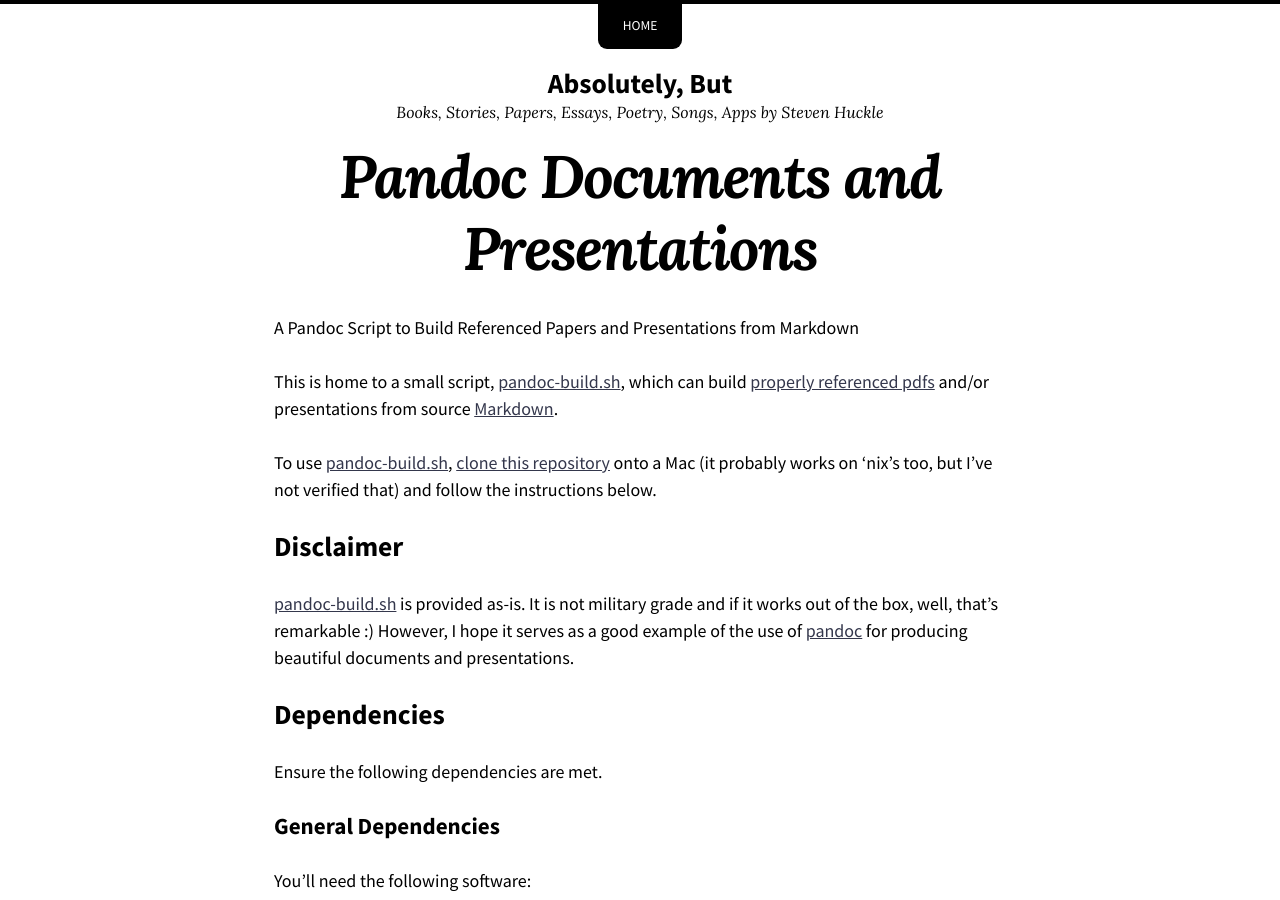
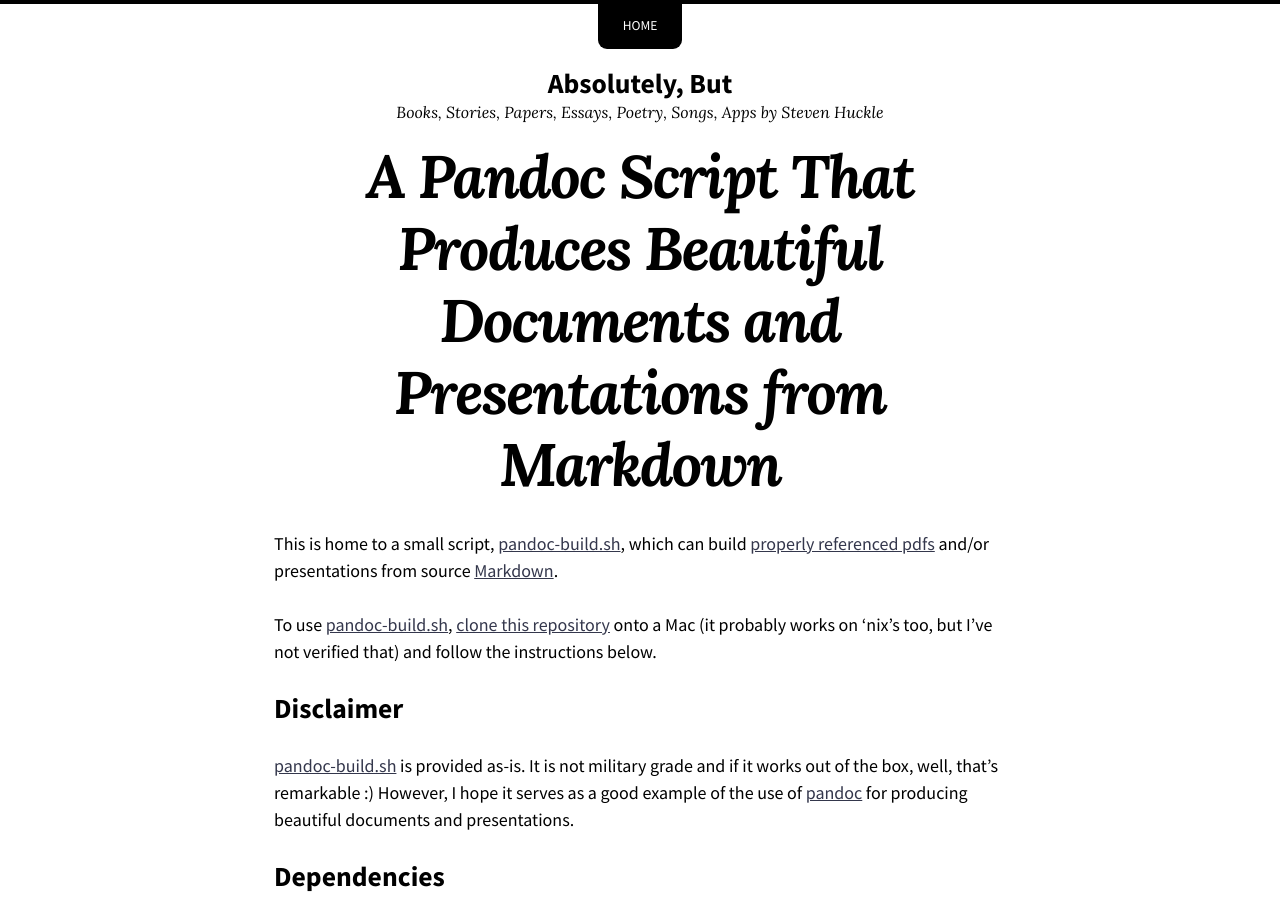
Before and after one commit to glowkeeper/pandoc-presentations, a Jekyll site: the page built from index.md, in a window 1280 px wide and 900 px high. Built offline with Jekyll 4.4.1, drawn with Linux system fonts in a browser that asks for light colours; nearby versions of some CDN libraries; our own code applies the rules of GitHub Pages for plain Markdown files.

Commit message:
New title

```diff
--- a/index.md
+++ b/index.md
@@ -1,8 +1,6 @@
 ---
-title: Pandoc Documents and Presentations
+title: A Pandoc Script That Produces Beautiful Documents and Presentations from Markdown
 ---
-
-A Pandoc Script to Build Referenced Papers and Presentations from Markdown
 
 This is home to a small script, [pandoc-build.sh](bin/pandoc-build.sh), which can build [properly referenced pdfs](https://github.com/glowkeeper/Markdown-with-References) and/or presentations from source [Markdown](https://daringfireball.net/projects/markdown/).
 
```
